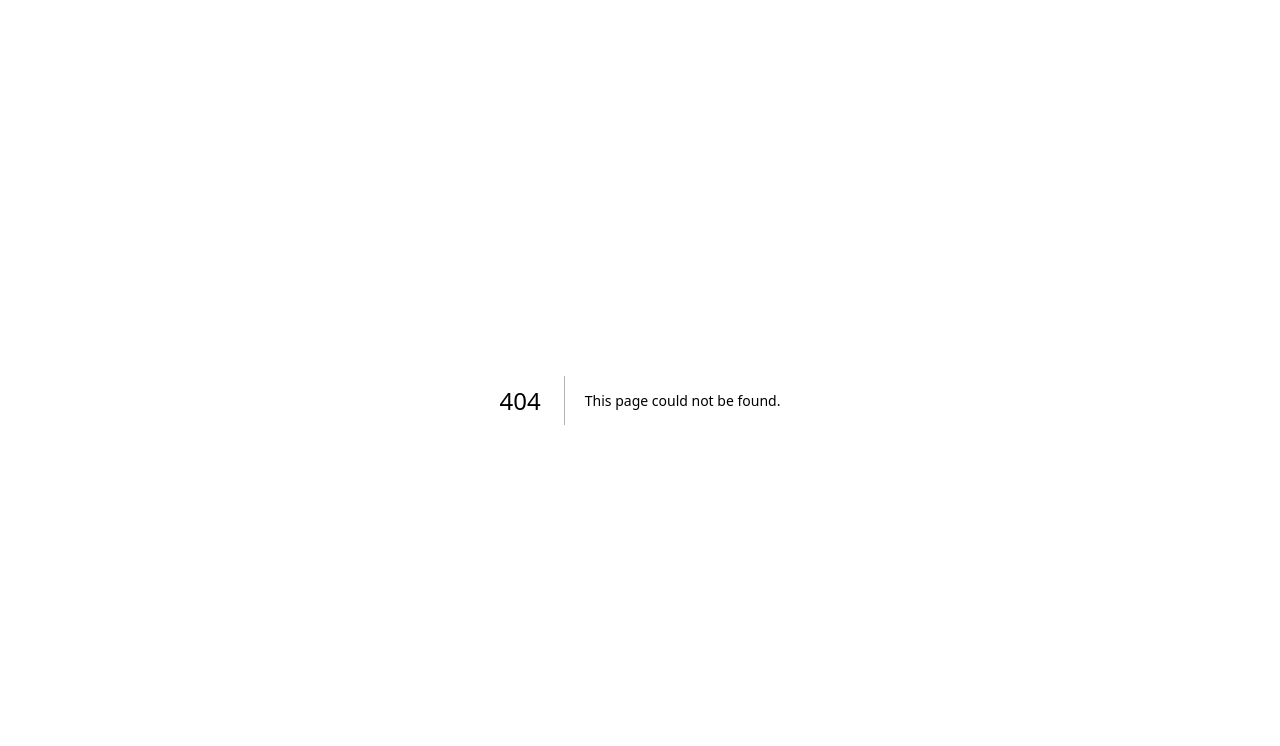
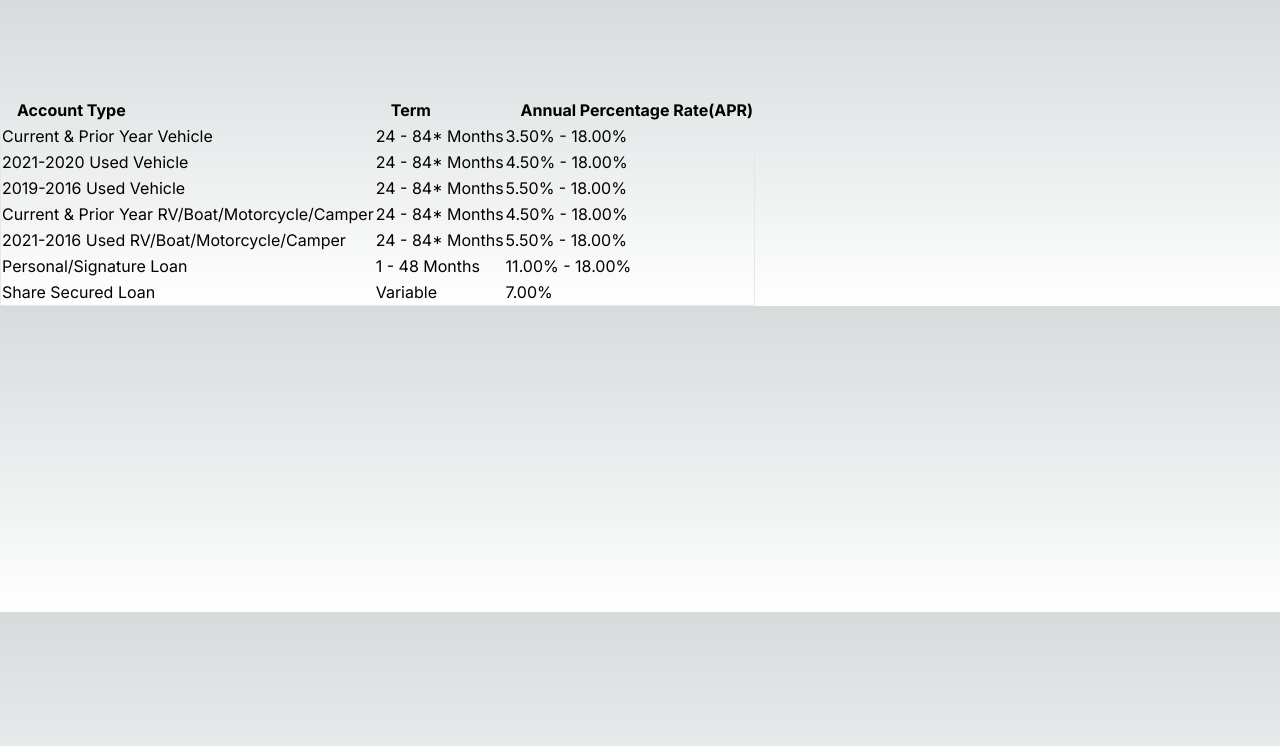
Before and after one commit to Dillonzellis/the-local-utils, a Next.js app: page /table in a window 1280 px wide. Before the commit this address had no page. Shown: the top 746 px of the page. Built offline with nearby package versions, Linux system fonts and the light colour scheme.

Commit message:
basic table structure

```diff
--- /dev/null
+++ b/app/Table.tsx
@@ -0,0 +1,14 @@
+import React from "react";
+import TableCol from "./TableCol";
+
+const Table = () => {
+  return (
+    <div className="flex border rounded-xl max-w-fit">
+      <TableCol title="Account Type" />
+      <TableCol title="Term" />
+      <TableCol title="APR" />
+    </div>
+  );
+};
+
+export default Table;
--- /dev/null
+++ b/app/TableCell.tsx
@@ -0,0 +1,7 @@
+import React from "react";
+
+const TableCell = () => {
+  return <div className="border-t-2 border-slate-300 pl-3">TableCell</div>;
+};
+
+export default TableCell;
--- /dev/null
+++ b/app/TableCol.tsx
@@ -0,0 +1,22 @@
+import TableCell from "./TableCell";
+
+type TableColProps = {
+  title: string;
+};
+
+const TableCol = ({ title }: TableColProps) => {
+  return (
+    <div className="w-[200px]">
+      <div className="py-8 pl-4 font-bold text-lg">{title}</div>
+      <div className="border-r border-l-2 border-slate-300 border-b-2">
+        {/* Table Row */}
+        <TableCell />
+        <TableCell />
+        <TableCell />
+        <TableCell />
+      </div>
+    </div>
+  );
+};
+
+export default TableCol;
--- /dev/null
+++ b/app/TableRow.tsx
@@ -0,0 +1,7 @@
+import React from "react";
+
+const TableRow = () => {
+  return <div>TableRow</div>;
+};
+
+export default TableRow;
--- /dev/null
+++ b/app/data.ts
@@ -0,0 +1,43 @@
+export type LoanType = {
+  accountType: string;
+  term: string;
+  apr: string;
+};
+
+export const Loans = [
+  {
+    accountType: "Current & Prior Year Vehicle",
+    term: "24 - 84* Months",
+    apr: "3.50% - 18.00%",
+  },
+  {
+    accountType: "2021-2020 Used Vehicle",
+    term: "24 - 84* Months",
+    apr: "4.50% - 18.00%",
+  },
+  {
+    accountType: "2019-2016 Used Vehicle",
+    term: "24 - 84* Months",
+    apr: "5.50% - 18.00%",
+  },
+  {
+    accountType: "Current & Prior Year RV/Boat/Motorcycle/Camper",
+    term: "24 - 84* Months",
+    apr: "4.50% - 18.00%",
+  },
+  {
+    accountType: "2021-2016 Used RV/Boat/Motorcycle/Camper",
+    term: "24 - 84* Months",
+    apr: "5.50% - 18.00%",
+  },
+  {
+    accountType: "Personal/Signature Loan",
+    term: "1 - 48 Months",
+    apr: "11.00% - 18.00%",
+  },
+  {
+    accountType: "Share Secured Loan",
+    term: "Variable",
+    apr: "7.00%",
+  },
+];
--- a/app/page.tsx
+++ b/app/page.tsx
@@ -1,113 +1,14 @@
-import Image from 'next/image'
+import NewTable from "./table/NewTable";
+import Table from "./Table";
 
 export default function Home() {
   return (
-    <main className="flex min-h-screen flex-col items-center justify-between p-24">
-      <div className="z-10 w-full max-w-5xl items-center justify-between font-mono text-sm lg:flex">
-        <p className="fixed left-0 top-0 flex w-full justify-center border-b border-gray-300 bg-gradient-to-b from-zinc-200 pb-6 pt-8 backdrop-blur-2xl dark:border-neutral-800 dark:bg-zinc-800/30 dark:from-inherit lg:static lg:w-auto  lg:rounded-xl lg:border lg:bg-gray-200 lg:p-4 lg:dark:bg-zinc-800/30">
-          Get started by editing&nbsp;
-          <code className="font-mono font-bold">app/page.tsx</code>
-        </p>
-        <div className="fixed bottom-0 left-0 flex h-48 w-full items-end justify-center bg-gradient-to-t from-white via-white dark:from-black dark:via-black lg:static lg:h-auto lg:w-auto lg:bg-none">
-          <a
-            className="pointer-events-none flex place-items-center gap-2 p-8 lg:pointer-events-auto lg:p-0"
-            href="https://vercel.com?utm_source=create-next-app&utm_medium=appdir-template&utm_campaign=create-next-app"
-            target="_blank"
-            rel="noopener noreferrer"
-          >
-            By{' '}
-            <Image
-              src="/vercel.svg"
-              alt="Vercel Logo"
-              className="dark:invert"
-              width={100}
-              height={24}
-              priority
-            />
-          </a>
-        </div>
-      </div>
+    <main>
+      <h1>Loan Rates</h1>
 
-      <div className="relative flex place-items-center before:absolute before:h-[300px] before:w-[480px] before:-translate-x-1/2 before:rounded-full before:bg-gradient-radial before:from-white before:to-transparent before:blur-2xl before:content-[''] after:absolute after:-z-20 after:h-[180px] after:w-[240px] after:translate-x-1/3 after:bg-gradient-conic after:from-sky-200 after:via-blue-200 after:blur-2xl after:content-[''] before:dark:bg-gradient-to-br before:dark:from-transparent before:dark:to-blue-700 before:dark:opacity-10 after:dark:from-sky-900 after:dark:via-[#0141ff] after:dark:opacity-40 before:lg:h-[360px]">
-        <Image
-          className="relative dark:drop-shadow-[0_0_0.3rem_#ffffff70] dark:invert"
-          src="/next.svg"
-          alt="Next.js Logo"
-          width={180}
-          height={37}
-          priority
-        />
-      </div>
+      <Table />
 
-      <div className="mb-32 grid text-center lg:mb-0 lg:grid-cols-4 lg:text-left">
-        <a
-          href="https://nextjs.org/docs?utm_source=create-next-app&utm_medium=appdir-template&utm_campaign=create-next-app"
-          className="group rounded-lg border border-transparent px-5 py-4 transition-colors hover:border-gray-300 hover:bg-gray-100 hover:dark:border-neutral-700 hover:dark:bg-neutral-800/30"
-          target="_blank"
-          rel="noopener noreferrer"
-        >
-          <h2 className={`mb-3 text-2xl font-semibold`}>
-            Docs{' '}
-            <span className="inline-block transition-transform group-hover:translate-x-1 motion-reduce:transform-none">
-              -&gt;
-            </span>
-          </h2>
-          <p className={`m-0 max-w-[30ch] text-sm opacity-50`}>
-            Find in-depth information about Next.js features and API.
-          </p>
-        </a>
 
-        <a
-          href="https://nextjs.org/learn?utm_source=create-next-app&utm_medium=appdir-template-tw&utm_campaign=create-next-app"
-          className="group rounded-lg border border-transparent px-5 py-4 transition-colors hover:border-gray-300 hover:bg-gray-100 hover:dark:border-neutral-700 hover:dark:bg-neutral-800 hover:dark:bg-opacity-30"
-          target="_blank"
-          rel="noopener noreferrer"
-        >
-          <h2 className={`mb-3 text-2xl font-semibold`}>
-            Learn{' '}
-            <span className="inline-block transition-transform group-hover:translate-x-1 motion-reduce:transform-none">
-              -&gt;
-            </span>
-          </h2>
-          <p className={`m-0 max-w-[30ch] text-sm opacity-50`}>
-            Learn about Next.js in an interactive course with&nbsp;quizzes!
-          </p>
-        </a>
-
-        <a
-          href="https://vercel.com/templates?framework=next.js&utm_source=create-next-app&utm_medium=appdir-template&utm_campaign=create-next-app"
-          className="group rounded-lg border border-transparent px-5 py-4 transition-colors hover:border-gray-300 hover:bg-gray-100 hover:dark:border-neutral-700 hover:dark:bg-neutral-800/30"
-          target="_blank"
-          rel="noopener noreferrer"
-        >
-          <h2 className={`mb-3 text-2xl font-semibold`}>
-            Templates{' '}
-            <span className="inline-block transition-transform group-hover:translate-x-1 motion-reduce:transform-none">
-              -&gt;
-            </span>
-          </h2>
-          <p className={`m-0 max-w-[30ch] text-sm opacity-50`}>
-            Explore the Next.js 13 playground.
-          </p>
-        </a>
-
-        <a
-          href="https://vercel.com/new?utm_source=create-next-app&utm_medium=appdir-template&utm_campaign=create-next-app"
-          className="group rounded-lg border border-transparent px-5 py-4 transition-colors hover:border-gray-300 hover:bg-gray-100 hover:dark:border-neutral-700 hover:dark:bg-neutral-800/30"
-          target="_blank"
-          rel="noopener noreferrer"
-        >
-          <h2 className={`mb-3 text-2xl font-semibold`}>
-            Deploy{' '}
-            <span className="inline-block transition-transform group-hover:translate-x-1 motion-reduce:transform-none">
-              -&gt;
-            </span>
-          </h2>
-          <p className={`m-0 max-w-[30ch] text-sm opacity-50`}>
-            Instantly deploy your Next.js site to a shareable URL with Vercel.
-          </p>
-        </a>
-      </div>
     </main>
-  )
+  );
 }
--- /dev/null
+++ b/app/table/ContentRow.tsx
@@ -0,0 +1,13 @@
+import { LoanType } from "../data";
+
+const ContentRow = ({ accountType, term, apr }: LoanType) => {
+  return (
+    <tr>
+      <td>{accountType}</td>
+      <td>{term}</td>
+      <td>{apr}</td>
+    </tr>
+  );
+};
+
+export default ContentRow;
--- /dev/null
+++ b/app/table/NewTable.tsx
@@ -0,0 +1,25 @@
+import { Loans } from "../data";
+import ContentRow from "./ContentRow";
+import THead from "./THead";
+
+const NewTable = () => {
+  return (
+    <table className="mt-24 border rounded-xl p-6">
+      <tr>
+        <THead title="Account Type" />
+        <THead title="Term" />
+        <THead title="Annual Percentage Rate(APR)" />
+      </tr>
+      {Loans.map((loan, idx) => (
+        <ContentRow
+          key={idx}
+          accountType={loan.accountType}
+          term={loan.term}
+          apr={loan.apr}
+        />
+      ))}
+    </table>
+  );
+};
+
+export default NewTable;
--- /dev/null
+++ b/app/table/THead.tsx
@@ -0,0 +1,9 @@
+type THeadProps = {
+  title: string;
+};
+
+const THead = ({ title }: THeadProps) => {
+  return <th className="text-left pl-4">{title}</th>;
+};
+
+export default THead;
--- /dev/null
+++ b/app/table/TableCell.tsx
@@ -0,0 +1,9 @@
+export type TableCellProps = {
+  content: string;
+};
+
+const TableCell = ({ content }: TableCellProps) => {
+  return <td className="pl-4">{content}</td>;
+};
+
+export default TableCell;
--- /dev/null
+++ b/app/table/page.tsx
@@ -0,0 +1,12 @@
+import React from "react";
+import NewTable from "./NewTable";
+
+const page = () => {
+  return (
+    <div>
+      <NewTable />
+    </div>
+  );
+};
+
+export default page;
```
